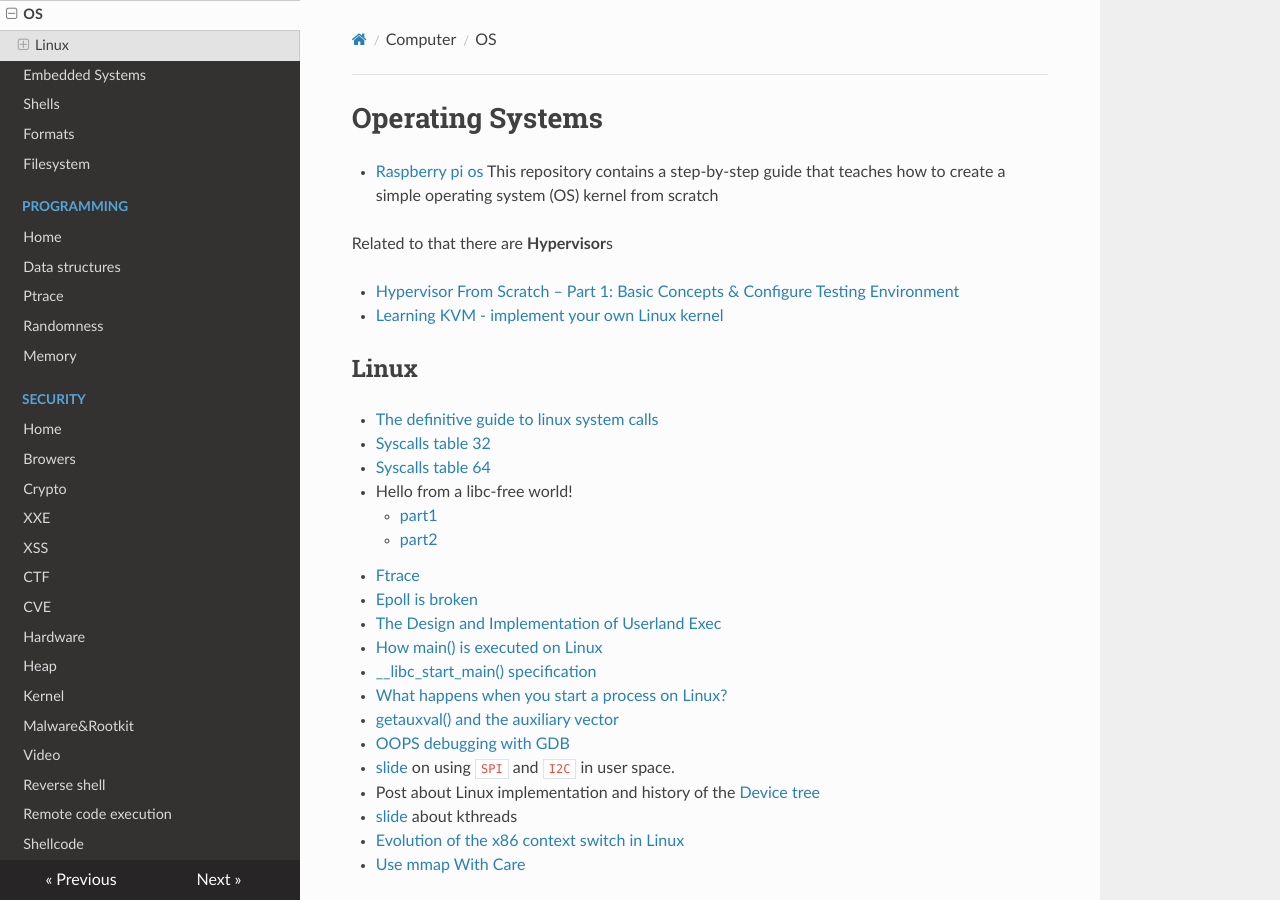
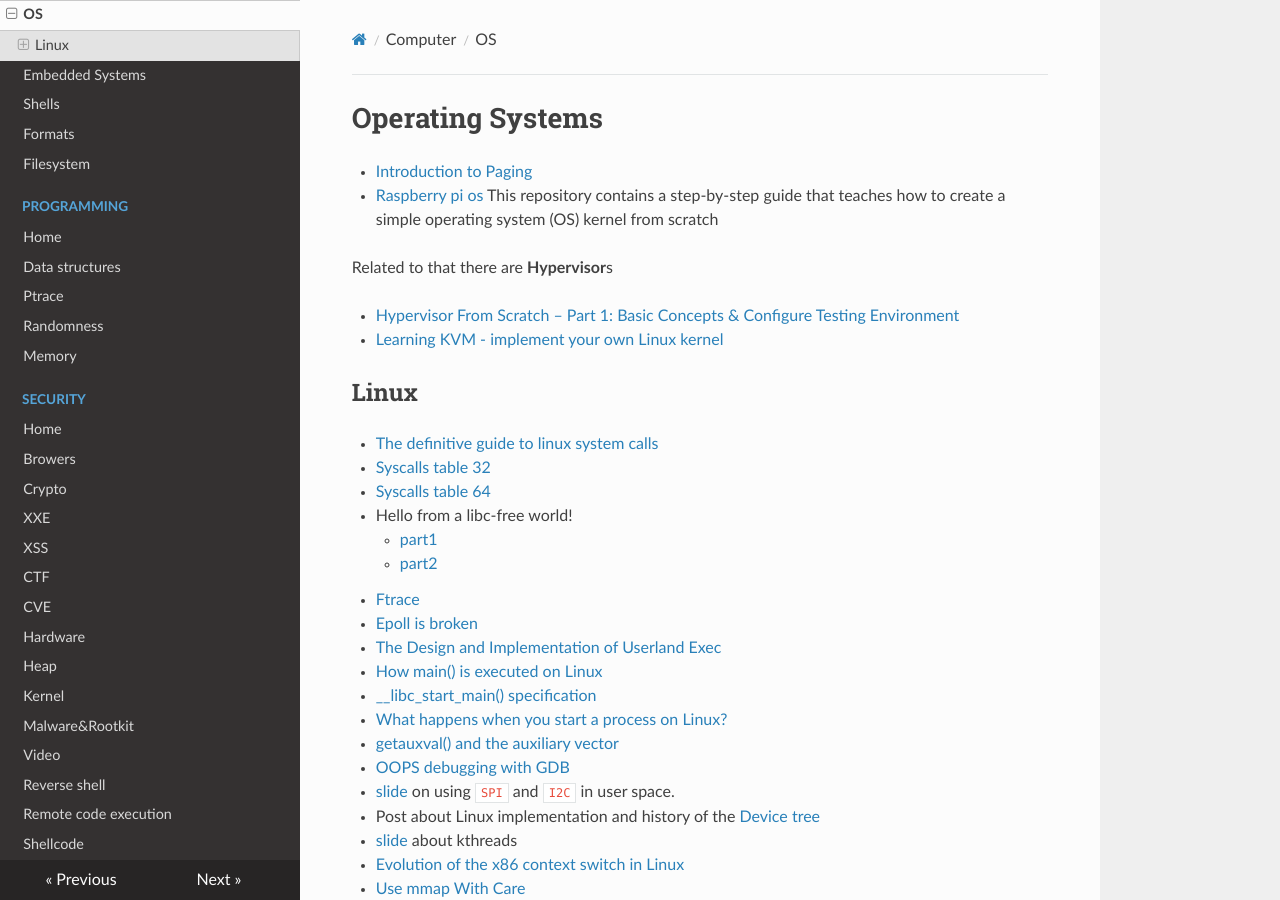
Before and after one commit to gipi/low-level, an MkDocs documentation site: the page built from docs/os/index.md, in a window 1280 px wide and 900 px high. Built offline with MkDocs 1.6.1, drawn with Linux system fonts in a browser that asks for light colours; nearby versions of some CDN libraries; old or Windows-style settings are respelled for this version of MkDocs.

Commit message:
Update index.md

```diff
--- a/docs/os/index.md
+++ b/docs/os/index.md
@@ -1,5 +1,6 @@
 # Operating Systems
 
+ - [Introduction to Paging](https://os.phil-opp.com/paging-introduction/)
  - [Raspberry pi os](https://github.com/s-matyukevich/raspberry-pi-os) This repository contains a step-by-step guide that teaches how to create a simple operating system (OS) kernel from scratch
 
 Related to that there are **Hypervisor**s
```
